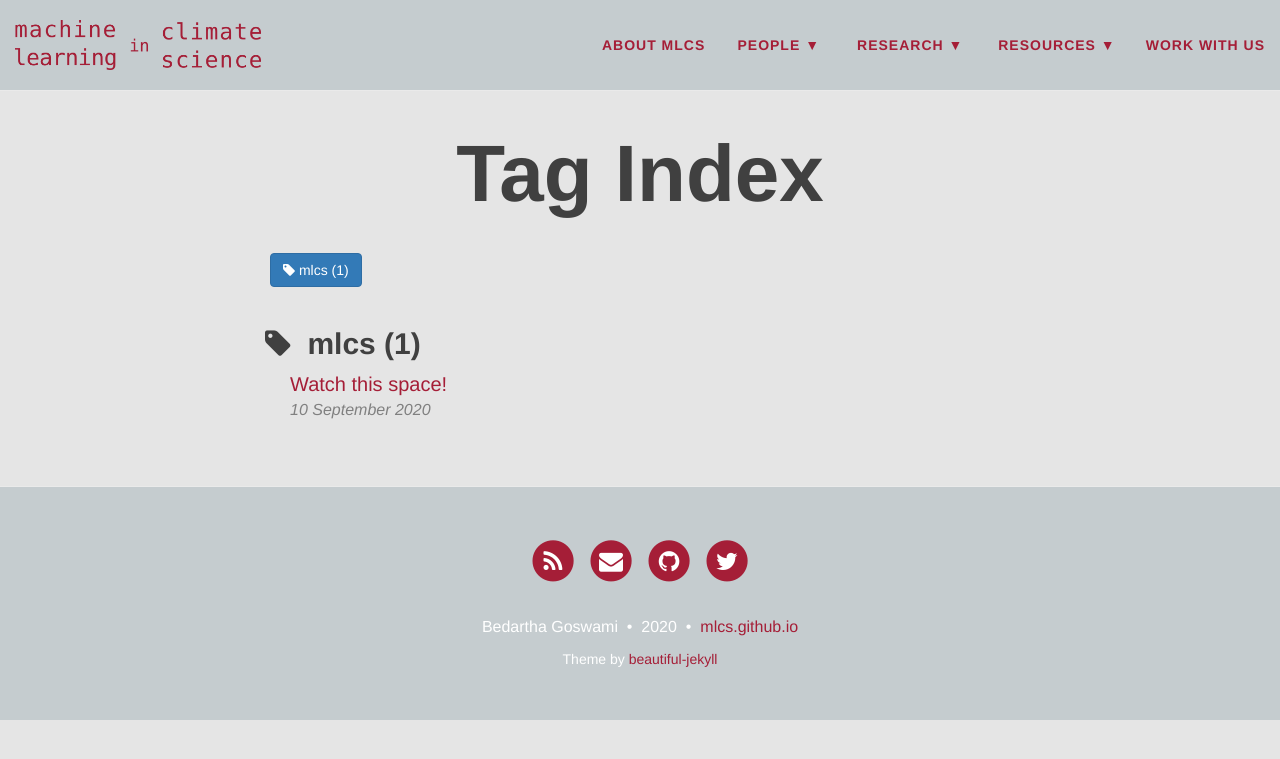
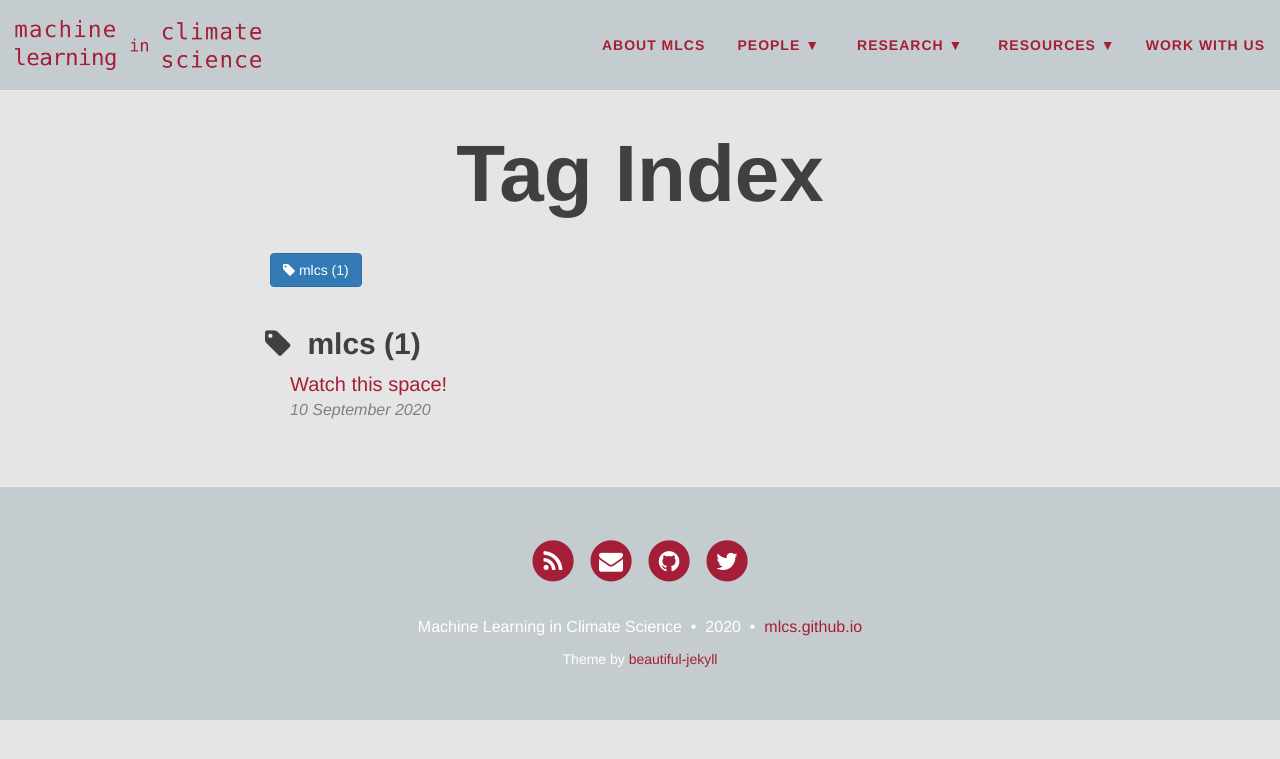
Before and after one commit to mlcs/mlcs.github.io, a Jekyll site: the page built from tags.html, in a window 1280 px wide. Shown: the top 759 px of the page. Built offline with Jekyll 4.4.1, drawn with Linux system fonts in a browser that asks for light colours; nearby versions of some CDN libraries.

Commit message:
update name in footer

```diff
--- a/_config.yml
+++ b/_config.yml
@@ -73,7 +73,7 @@ footer-link-col: "#A51E37"
 # Change all these values or delete the ones you don't want.
 # Important: you must keep the "name" parameter, everything else you can remove
 author:
-  name: Bedartha Goswami
+  name: Machine Learning in Climate Science
 
 # Select your active Social Network Links.
 # Uncomment the links you want to show in the footer and add your information to each link.
```
